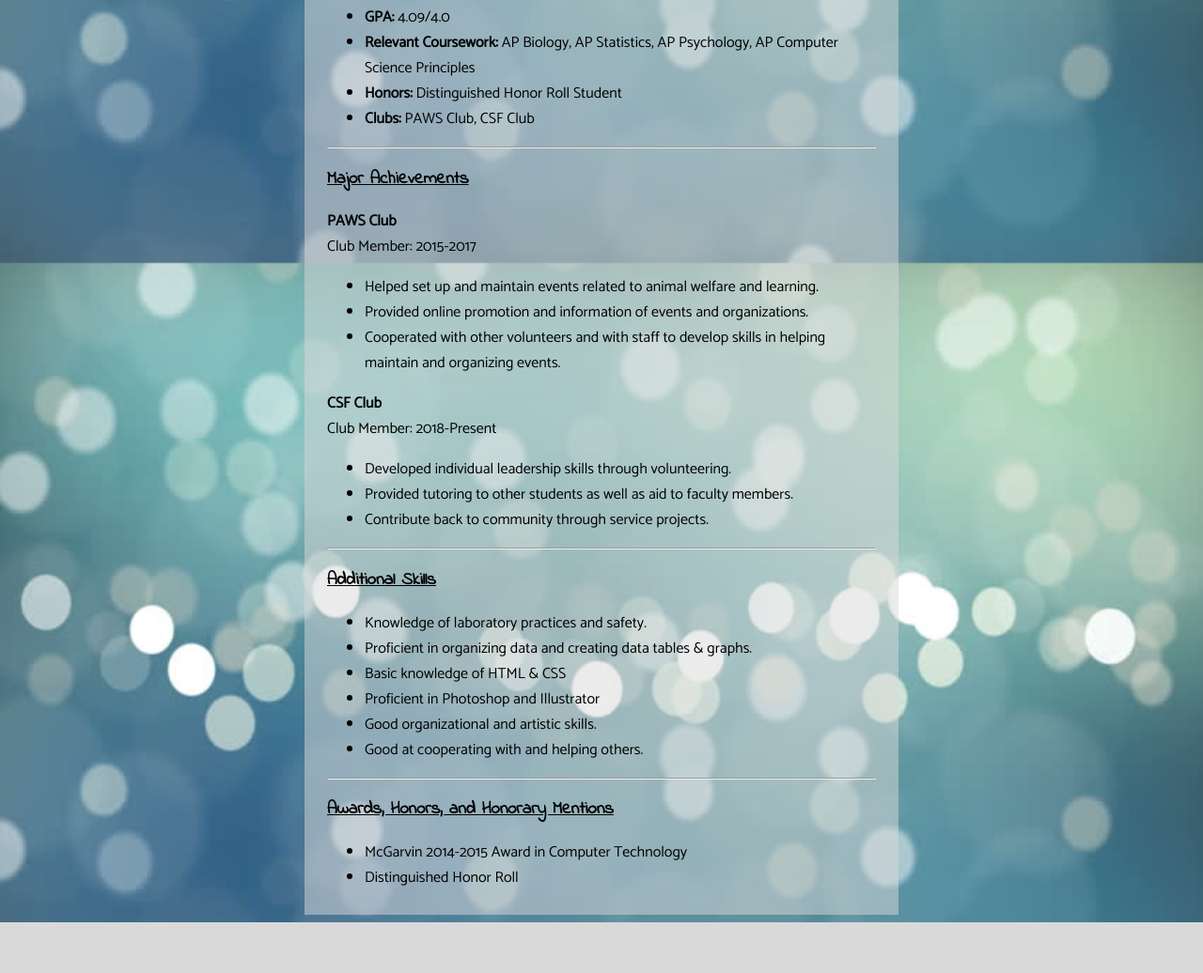
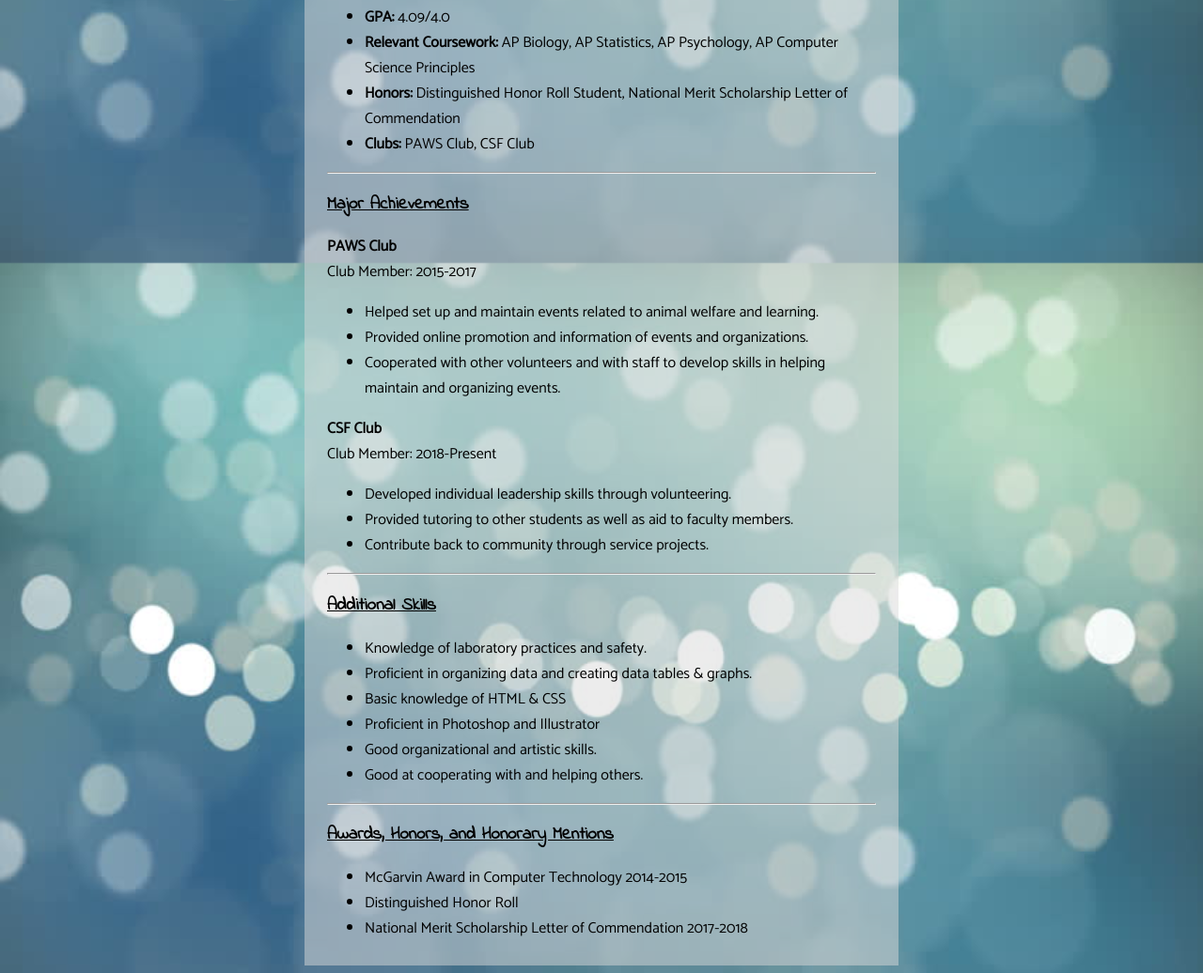
Before and after one commit to ap3CS/ap3CS, a plain HTML site: page CS-resume.html in a window 1280 px wide. Shown: the part 520-1556 px from the top of the page at 94% size. Before the commit the page ends 1502 px from the top, so only its background shows below. Drawn offline with Linux system fonts and the light colour scheme.

Commit message:
Initial commit

```diff
--- a/CS-resume.html
+++ b/CS-resume.html
@@ -33,7 +33,7 @@
             <li><strong>GPA:</strong> 4.09/4.0</li>
             <li><strong>Relevant Coursework:</strong> AP Biology, AP Statistics, AP Psychology,
             AP Computer Science Principles</li>
-            <li><strong>Honors:</strong> Distinguished Honor Roll Student</li>
+            <li><strong>Honors:</strong> Distinguished Honor Roll Student, National Merit Scholarship Letter of Commendation</li>
             <li><strong>Clubs:</strong> PAWS Club, CSF Club</li>
         </ul>
 <hr>
@@ -65,8 +65,9 @@
 <hr>
         <h3>Awards, Honors, and Honorary Mentions</h3>
         <ul>
-            <li>McGarvin 2014-2015 Award in Computer Technology</li>
+            <li>McGarvin Award in Computer Technology 2014-2015</li>
             <li>Distinguished Honor Roll</li>
+            <li>National Merit Scholarship Letter of Commendation 2017-2018</li>
         </ul>
         </p>
         </div>
```
